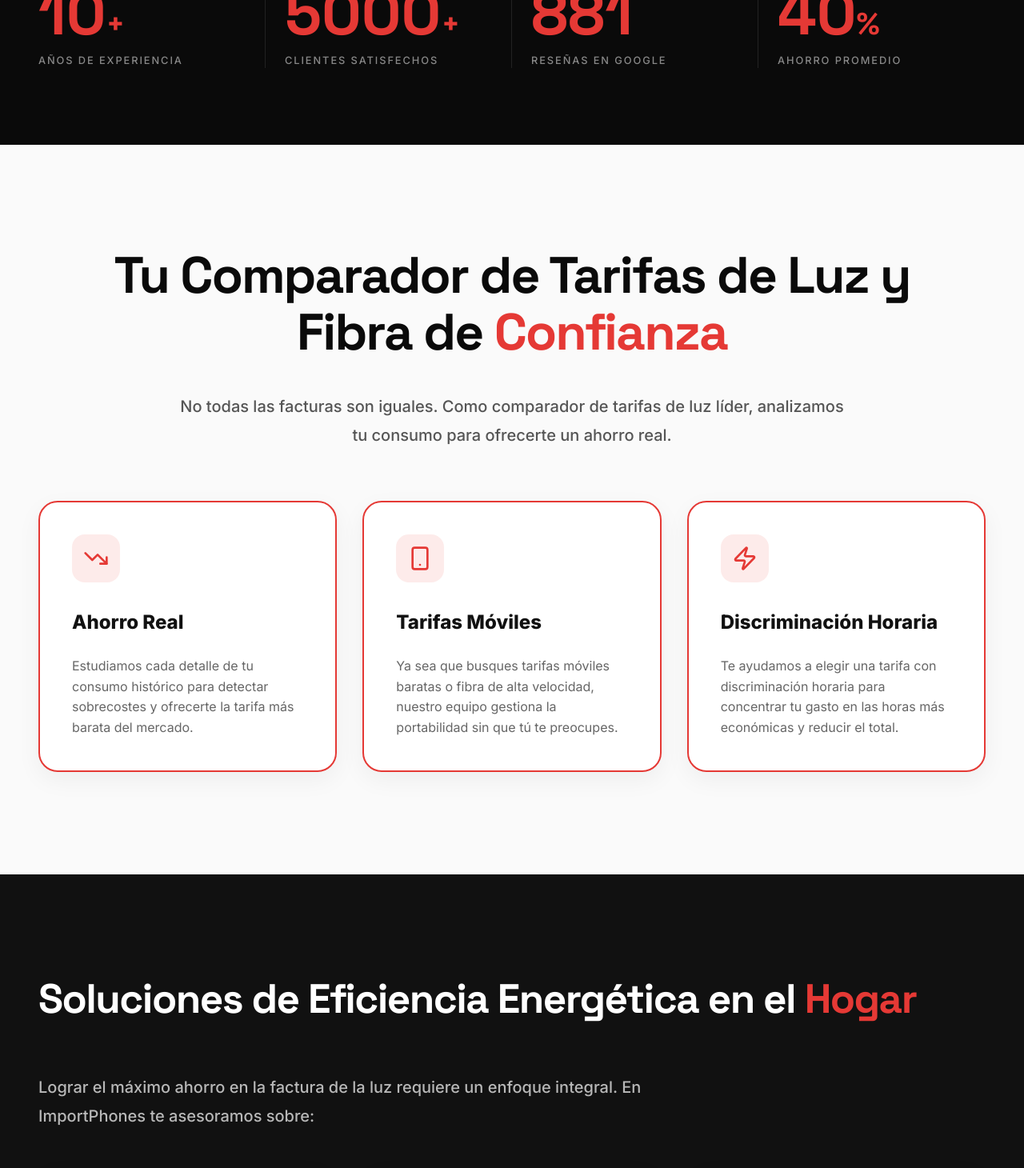
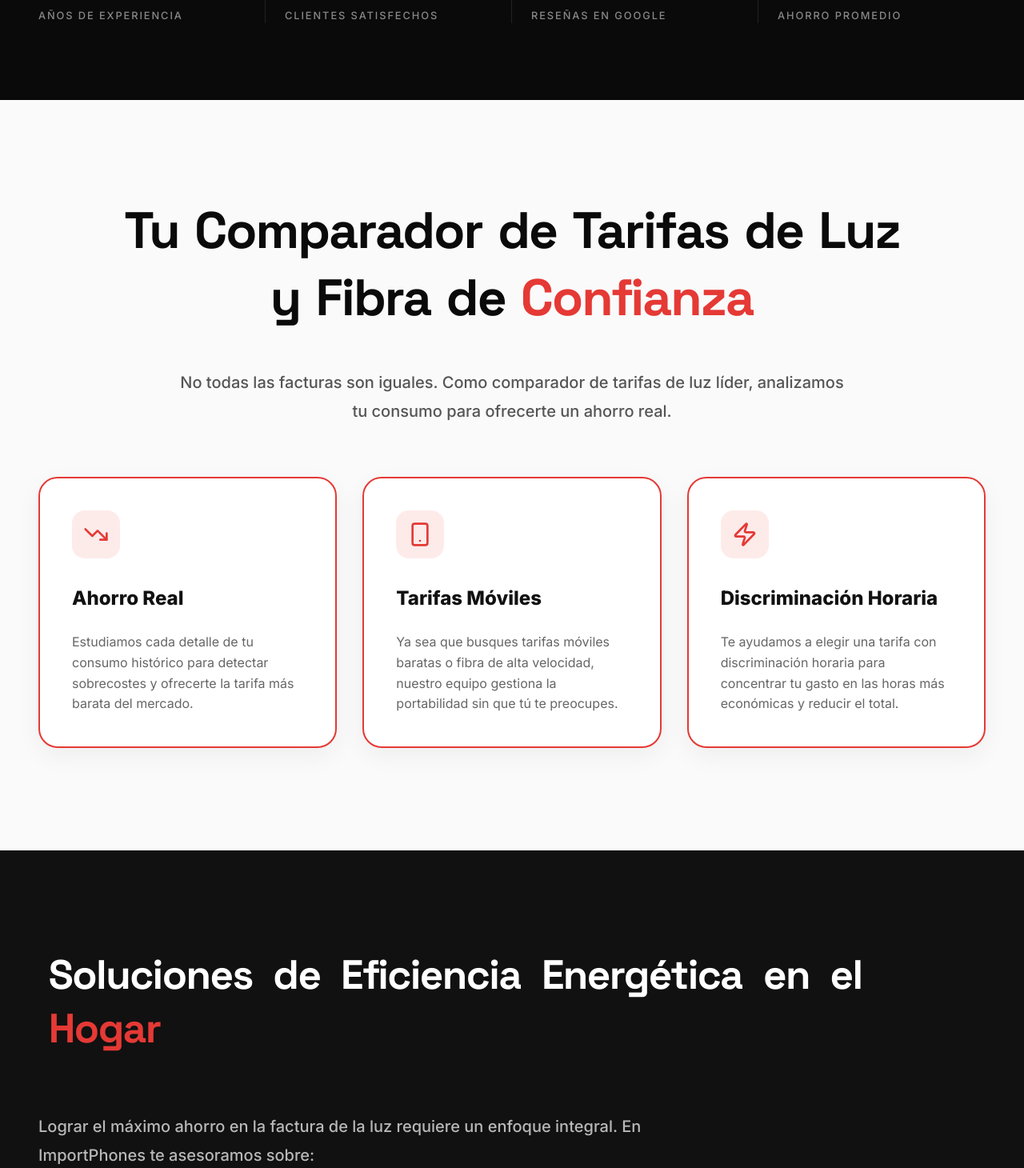
Before and after one commit to joseegon424-dot/importphones, a React (Vite) app: page / in a window 1280 px wide. Shown: the part 1968-3428 px from the top of the page at 80% size. Built offline with nearby package versions, Linux system fonts and the light colour scheme; grey boxes are pictures that could not be loaded.

Commit message:
Fix Vercel build errors: remove unused imports and SplitType dependency, sync Home and Servicios hero animations

```diff
--- a/src/pages/Contacto.tsx
+++ b/src/pages/Contacto.tsx
@@ -2,7 +2,6 @@ import { useEffect, useRef, useState } from 'react';
 import { gsap } from 'gsap';
 import { ScrollTrigger } from 'gsap/ScrollTrigger';
 import { Phone, Mail, MapPin, Clock, Send, CheckCircle, ArrowRight, Upload } from 'lucide-react';
-import SplitType from 'split-type';
 import ReCAPTCHA from 'react-google-recaptcha';
 
 gsap.registerPlugin(ScrollTrigger);
--- a/src/pages/Home.tsx
+++ b/src/pages/Home.tsx
@@ -3,7 +3,6 @@ import { gsap } from 'gsap';
 import { ScrollTrigger } from 'gsap/ScrollTrigger';
 import { Link } from 'react-router-dom';
 import { ArrowRight, Phone, CheckCircle, Star, Award, TrendingDown, Smartphone, Zap } from 'lucide-react';
-import SplitType from 'split-type';
 import { allTestimonials } from '../data/testimonials';
 import { ParticleCanvas } from '../components/ui/ParticleCanvas';
 
@@ -73,12 +72,11 @@ const Home = ({ isLoaded }: HomeProps) => {
       );
       const svcHeading = servicesRef.current?.querySelector<HTMLElement>('h2');
       if (svcHeading) {
-        svcHeading.classList.add('split-target');
-        const sp = new SplitType(svcHeading, { types: 'words,chars' });
-        gsap.fromTo(sp.chars,
-          { y: '110%', opacity: 0 },
+        const words = svcHeading.querySelectorAll('.hero-word-line');
+        gsap.fromTo(words,
+          { y: '110%', opacity: 0, skewY: 3 },
           {
-            y: '0%', opacity: 1, duration: 0.7, stagger: 0.02, ease: 'power3.out',
+            y: '0%', opacity: 1, skewY: 0, duration: 0.7, stagger: 0.1, ease: 'power3.out',
             scrollTrigger: { trigger: svcHeading, start: 'top 80%' }
           }
         );
@@ -396,7 +394,24 @@ const Home = ({ isLoaded }: HomeProps) => {
         <div className="max-w-[1800px] mx-auto px-6 lg:px-12 text-center">
           <div className="section-header" style={{ marginBottom: '2.5rem' }}>
             <h2 className="section-title" style={{ color: 'var(--color-text-dark)', fontSize: 'clamp(2.5rem, 5vw, 4rem)', maxWidth: '1000px', margin: '0 auto', lineHeight: 1.1 }}>
-              Tu Comparador de Tarifas de Luz y Fibra de <span style={{ color: '#E53935' }}>Confianza</span>
+              {[
+                { text: 'Tu', red: false },
+                { text: 'Comparador', red: false },
+                { text: 'de', red: false },
+                { text: 'Tarifas', red: false },
+                { text: 'de', red: false },
+                { text: 'Luz', red: false },
+                { text: 'y', red: false },
+                { text: 'Fibra', red: false },
+                { text: 'de', red: false },
+                { text: 'Confianza', red: true }
+              ].map((word, i) => (
+                <div key={i} style={{ overflow: 'hidden', display: 'inline-block', margin: '0 0.15em' }}>
+                  <span className="hero-word-line" style={{ display: 'block', color: word.red ? '#E53935' : 'inherit' }}>
+                    {word.text}
+                  </span>
+                </div>
+              ))}
             </h2>
           </div>
 
@@ -448,7 +463,21 @@ const Home = ({ isLoaded }: HomeProps) => {
         <div className="max-w-[1800px] mx-auto px-6 lg:px-12">
           <div className="section-header" style={{ marginBottom: '4rem' }}>
             <h2 className="section-title" style={{ color: '#ffffff', fontSize: 'clamp(2rem, 4vw, 3.5rem)' }}>
-              Soluciones de Eficiencia Energética en el <span style={{ color: '#E53935' }}>Hogar</span>
+              {[
+                { text: 'Soluciones', red: false },
+                { text: 'de', red: false },
+                { text: 'Eficiencia', red: false },
+                { text: 'Energética', red: false },
+                { text: 'en', red: false },
+                { text: 'el', red: false },
+                { text: 'Hogar', red: true }
+              ].map((word, i) => (
+                <div key={i} style={{ overflow: 'hidden', display: 'inline-block', margin: '0 0.25em' }}>
+                  <span className="hero-word-line" style={{ display: 'block', color: word.red ? '#E53935' : 'inherit' }}>
+                    {word.text}
+                  </span>
+                </div>
+              ))}
             </h2>
           </div>
 
@@ -566,7 +595,20 @@ const Home = ({ isLoaded }: HomeProps) => {
           <div style={{ display: 'flex', alignItems: 'center', justifyContent: 'space-between', gap: '4rem', marginBottom: '4rem', flexWrap: 'wrap' }}>
             <div style={{ flex: '1 1 400px' }}>
               <h2 className="section-title" style={{ color: 'var(--color-text-dark)', fontSize: 'clamp(2rem, 4vw, 3.5rem)', textAlign: 'left' }}>
-                Energía y Ahorro Energético en <span style={{ color: '#E53935' }}>Empresas</span>
+                {[
+                  { text: 'Energía', red: false },
+                  { text: 'y', red: false },
+                  { text: 'Ahorro', red: false },
+                  { text: 'Energético', red: false },
+                  { text: 'en', red: false },
+                  { text: 'Empresas', red: true }
+                ].map((word, i) => (
+                  <div key={i} style={{ overflow: 'hidden', display: 'inline-block', margin: '0 0.25em 0 0' }}>
+                    <span className="hero-word-line" style={{ display: 'block', color: word.red ? '#E53935' : 'inherit' }}>
+                      {word.text}
+                    </span>
+                  </div>
+                ))}
               </h2>
               <p style={{ color: '#333', fontSize: '1.25rem', lineHeight: '1.8', marginTop: '1.5rem', fontWeight: 500 }}>
                 Entendemos que la competitividad de tu negocio depende de sus costes operativos. Por ello, ofrecemos servicios especializados para el sector profesional:
@@ -785,7 +827,19 @@ const Home = ({ isLoaded }: HomeProps) => {
         <div className="max-w-[1800px] mx-auto px-6 lg:px-12 text-center">
           <div className="section-header" style={{ marginBottom: '3.5rem' }}>
             <h2 className="section-title" style={{ color: 'var(--color-text-dark)', fontSize: 'clamp(2rem, 4vw, 3.5rem)' }}>
-              ¿Por qué elegir a <span style={{ color: '#E53935' }}>ImportPhones</span>?
+              {[
+                { text: '¿Por', red: false },
+                { text: 'qué', red: false },
+                { text: 'elegir', red: false },
+                { text: 'a', red: false },
+                { text: 'ImportPhones?', red: true }
+              ].map((word, i) => (
+                <div key={i} style={{ overflow: 'hidden', display: 'inline-block', margin: '0 0.15em' }}>
+                  <span className="hero-word-line" style={{ display: 'block', color: word.red ? '#E53935' : 'inherit' }}>
+                    {word.text}
+                  </span>
+                </div>
+              ))}
             </h2>
           </div>
 
@@ -838,7 +892,18 @@ const Home = ({ isLoaded }: HomeProps) => {
           <div className="section-header">
             <p className="section-label">Google Reviews</p>
             <h2 className="section-title">
-              Información <span>real y transparente</span>
+              {[
+                { text: 'Información', red: false },
+                { text: 'real', red: true },
+                { text: 'y', red: false },
+                { text: 'transparente', red: true }
+              ].map((word, i) => (
+                <div key={i} style={{ overflow: 'hidden', display: 'inline-block', margin: '0 0.25em' }}>
+                  <span className="hero-word-line" style={{ display: 'block', color: word.red ? '#E53935' : 'inherit' }}>
+                    {word.text}
+                  </span>
+                </div>
+              ))}
             </h2>
             <p style={{ color: '#888', marginTop: '1rem', maxWidth: '600px' }}>
               Más de 881 reseñas reales de clientes que ahorraron con nuestra ayuda.
--- a/src/pages/QuienesSomos.tsx
+++ b/src/pages/QuienesSomos.tsx
@@ -3,7 +3,6 @@ import { gsap } from 'gsap';
 import { ScrollTrigger } from 'gsap/ScrollTrigger';
 import { Link } from 'react-router-dom';
 import { ArrowRight, Target, Eye, Heart, Users, Award, TrendingUp, CheckCircle, Star } from 'lucide-react';
-import SplitType from 'split-type';
 import { allTestimonials } from '../data/testimonials';
 
 gsap.registerPlugin(ScrollTrigger);
--- a/src/pages/Servicios.tsx
+++ b/src/pages/Servicios.tsx
@@ -6,7 +6,6 @@ import {
   ArrowRight, Wifi, Zap, Phone, Shield,
   CheckCircle, TrendingUp, Clock, Headphones
 } from 'lucide-react';
-import SplitType from 'split-type';
 
 gsap.registerPlugin(ScrollTrigger);
 
@@ -15,8 +14,8 @@ interface ServiciosProps {
 }
 
 const Servicios = ({ isLoaded }: ServiciosProps) => {
-  const pageRef = useRef<HTMLDivElement>(null);
-  const headerRef = useRef<HTMLElement>(null);
+  const heroRef = useRef<HTMLDivElement>(null);
+  const titleRef = useRef<HTMLHeadingElement>(null);
   const cardsRef = useRef<HTMLDivElement>(null);
   const featRef = useRef<HTMLDivElement>(null);
   const processRef = useRef<HTMLDivElement>(null);
@@ -30,12 +29,11 @@ const Servicios = ({ isLoaded }: ServiciosProps) => {
     const ctx = gsap.context(() => {
 
       // ── Hero header
-      const title = headerRef.current?.querySelector<HTMLElement>('.page-header-title');
-      if (title) {
-        const sp = new SplitType(title, { types: 'words,chars' });
-        gsap.fromTo(sp.chars,
-          { y: '110%', opacity: 0 },
-          { y: '0%', opacity: 1, duration: 0.8, stagger: 0.02, ease: 'power3.out', delay: 0.4 }
+      if (titleRef.current) {
+        const words = titleRef.current.querySelectorAll('.hero-word-line');
+        gsap.fromTo(words,
+          { y: '110%', opacity: 0, skewY: 3 },
+          { y: '0%', opacity: 1, skewY: 0, duration: 0.9, stagger: 0.1, ease: 'power3.out', delay: 0.4 }
         );
       }
       gsap.fromTo('.page-header-subtitle',
@@ -116,7 +114,7 @@ const Servicios = ({ isLoaded }: ServiciosProps) => {
         }
       );
 
-    }, pageRef);
+    }, heroRef);
 
     return () => ctx.revert();
   }, [isLoaded]);
@@ -171,12 +169,12 @@ const Servicios = ({ isLoaded }: ServiciosProps) => {
   ];
 
   return (
-    <div ref={pageRef} className="overflow-hidden">
+    <div ref={heroRef} className="overflow-hidden">
 
       {/* ══════════════════════════════════════════════
           S1 — HERO HEADER  (dark)
       ══════════════════════════════════════════════ */}
-      <section ref={headerRef} className="page-header hero-awwards" style={{
+      <section className="page-header hero-awwards" style={{
         position: 'relative',
         overflow: 'hidden',
         display: 'flex',
@@ -217,7 +215,7 @@ const Servicios = ({ isLoaded }: ServiciosProps) => {
               }}>
                 — EXPERIENCIA Y EFICACIA —
               </p>
-              <h1 className="hero-title-brutal mb-8" style={{ color: '#fff' }}>
+              <h1 ref={titleRef} className="hero-title-brutal mb-8" style={{ color: '#fff' }}>
                 Soluciones de <br />
                 <span style={{ color: '#E53935' }}>Ahorro</span> Real
               </h1>
--- a/src/pages/TrabajaConNosotros.tsx
+++ b/src/pages/TrabajaConNosotros.tsx
@@ -1,7 +1,7 @@
 import { useEffect, useRef, useState } from 'react';
 import { gsap } from 'gsap';
 import { ScrollTrigger } from 'gsap/ScrollTrigger';
-import { Rocket, Trophy, Zap, ShieldCheck, CheckCircle, Send, Upload, Target, LineChart, ArrowRight } from 'lucide-react';
+import { Rocket, Trophy, Zap, ShieldCheck, CheckCircle, Send, Upload, Target, LineChart } from 'lucide-react';
 import ReCAPTCHA from 'react-google-recaptcha';
 
 gsap.registerPlugin(ScrollTrigger);
```
